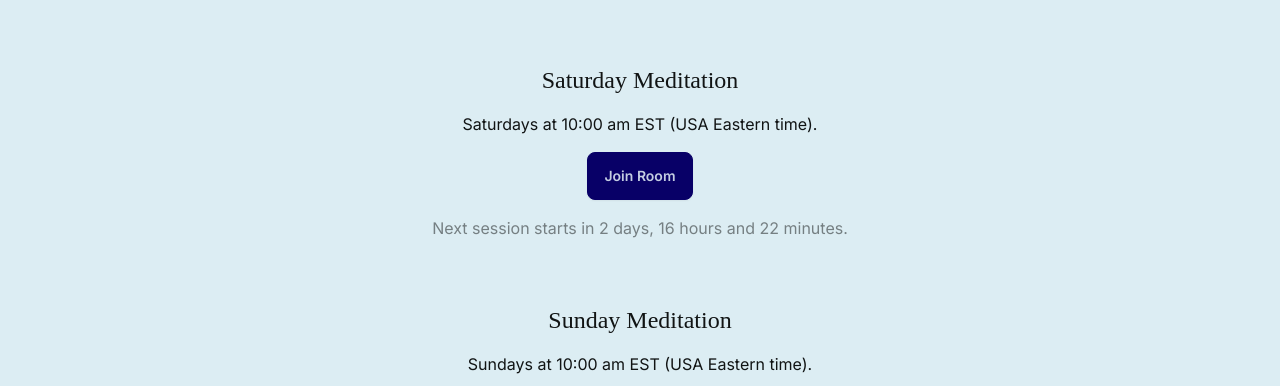
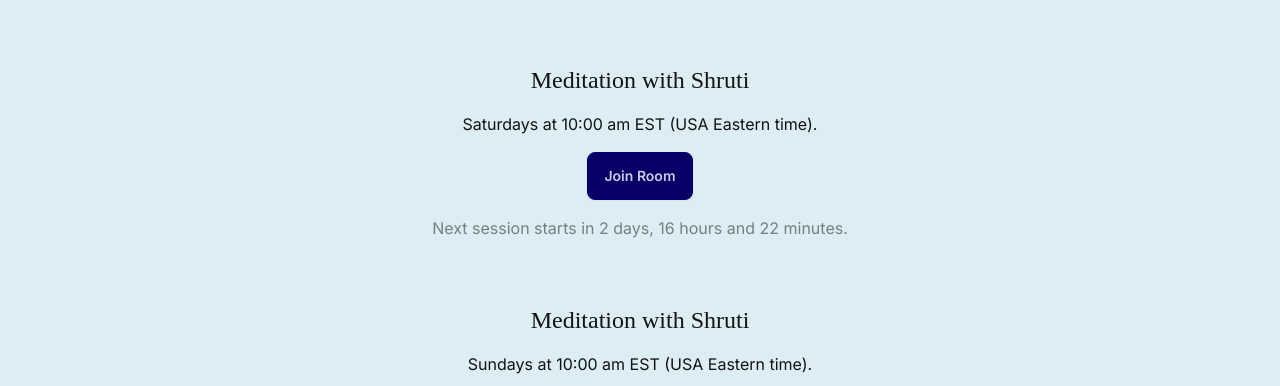
Before and after one commit to mo-sangha/website, a SvelteKit app in the folder frontend/: page /friends in a window 1280 px wide. Shown: the part 336-722 px from the top of the page. Built offline with nearby package versions, Linux system fonts and the light colour scheme; a web font is replaced by a local one.

Commit message:
Changed meditation details

```diff
--- a/frontend/src/routes/friends/+page.svelte
+++ b/frontend/src/routes/friends/+page.svelte
@@ -1,8 +1,8 @@
 <script lang="ts">
 	import Countdown from '/src/components/Countdown.svelte';
 	const meditationEvents = [
-		{ title: 'Saturday Meditation', dayOfWeek: 6, times: ['10:00'] },
-		{ title: 'Sunday Meditation', dayOfWeek: 0, times: ['10:00'] },
+		{ title: 'Meditation with Shruti', dayOfWeek: 6, times: ['10:00'] },
+		{ title: 'Meditation with Shruti', dayOfWeek: 0, times: ['10:00'] },
 	];
 
 	function twelveHourTime(time: string) {
```
